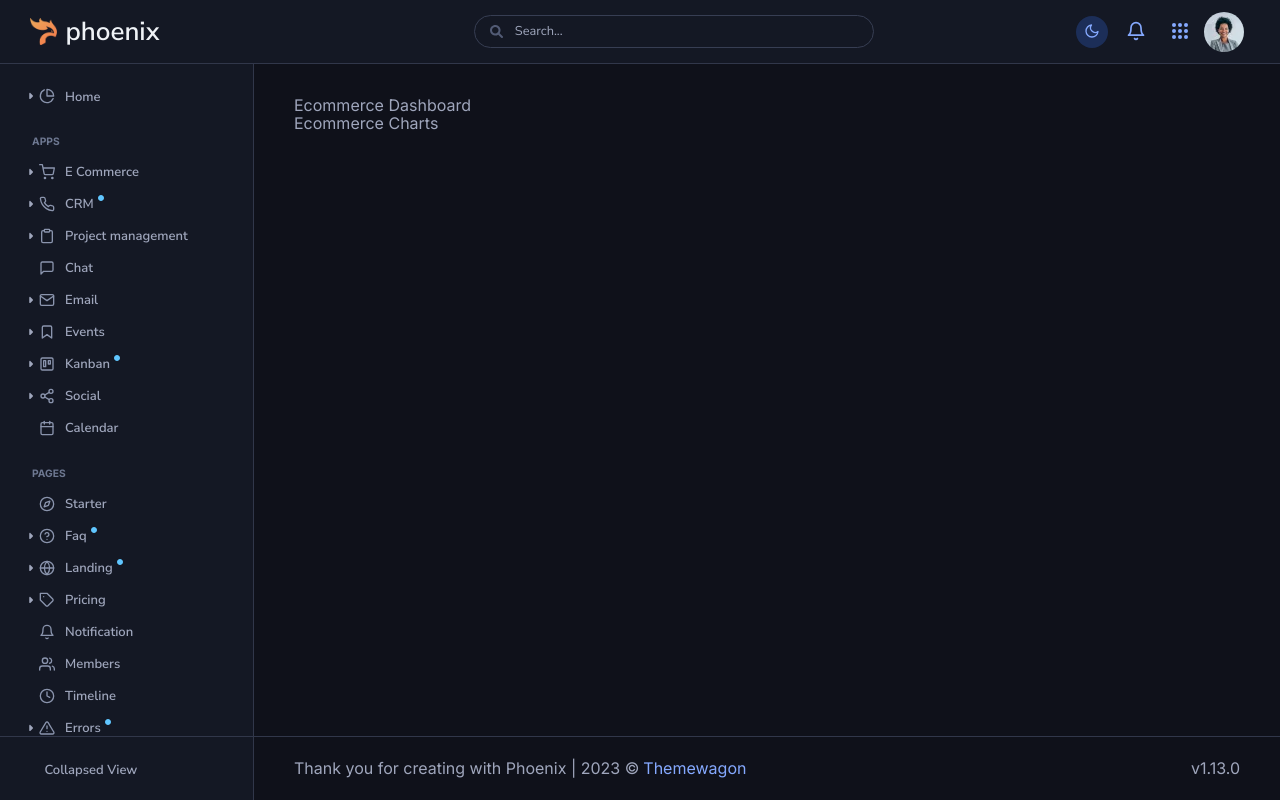
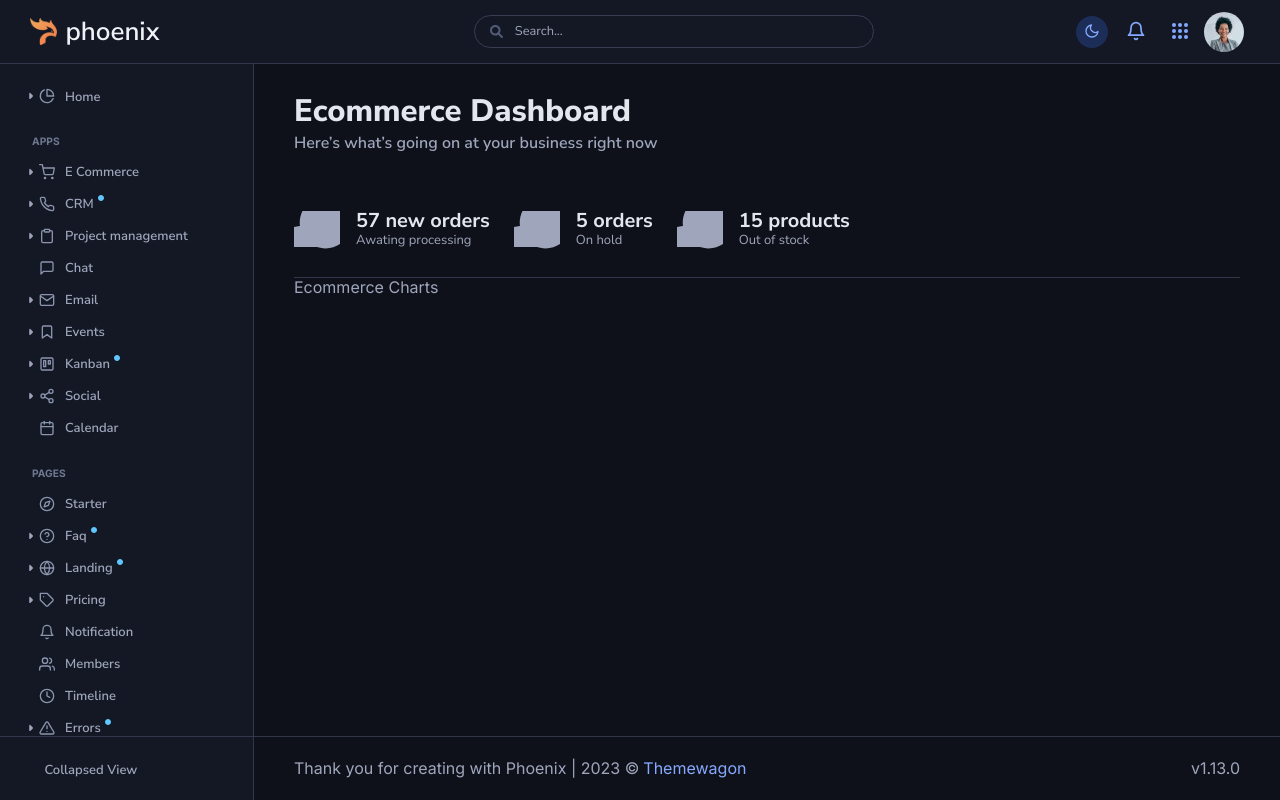
Before and after one commit to Sijonra/jda-admin-panel, a Next.js app: page / in a window 1280 px wide. Built offline with nearby package versions, Linux system fonts and the light colour scheme.

Commit message:
feat[JDA-0402]: add business block layout

```diff
--- a/components/EcommerceDashboard/Ecommerce.tsx
+++ b/components/EcommerceDashboard/Ecommerce.tsx
@@ -11,7 +11,6 @@ const cx = classNames.bind(styles);
 const Ecommerce: FC = () => {
 	return (
 		<section className={cx('ecommerce')}>
-			Ecommerce Dashboard
 			<EcommerceSells />
 			<EcommerceCharts />
 		</section>
--- a/components/EcommerceDashboard/EcommerceSells/EcommerceSells.module.scss
+++ b/components/EcommerceDashboard/EcommerceSells/EcommerceSells.module.scss
@@ -0,0 +1,74 @@
+@import '../../../styles/bundle.scss';
+
+.ecommerce-business {
+	&__title {
+		@include font;
+		font-size: 31px;
+		font-weight: 800;
+		line-height: 31px;
+		margin-bottom: 8px;
+		color: var(--phoenix-1100);
+	}
+	&__subtitle {
+		@include font;
+		font-size: 16px;
+		font-weight: 600;
+		line-height: 16px;
+		color: rgba(var(--phoenix-700-rgb), var(--phoenix-text-opacity)) !important;
+	}
+
+	&::after {
+		margin-top: 20px;
+		content: '';
+		display: block;
+		width: 100%;
+		height: 1px;
+		background-color: var(--phoenix-gray-200);
+	}
+}
+
+.business-list {
+	@include list-reset;
+	margin-top: 60px;
+	display: flex;
+	align-items: center;
+
+	li {
+		display: flex;
+
+		&:not(:last-child) {
+			margin-right: 24px;
+		}
+	}
+
+	&__icons {
+		position: relative;
+		margin-right: 16px;
+		height: 46px;
+		width: 46px;
+
+		.folder {
+			position: absolute;
+			bottom: 10px;
+			left: 0;
+			width: 40px;
+			height: 32px;
+		}
+	}
+
+	&__title {
+		@include font;
+		font-size: 20px;
+		font-weight: 700;
+		line-height: 20px;
+		color: var(--phoenix-1100);
+	}
+
+	&__subtitle {
+		@include font;
+		font-size: 13px;
+		font-weight: 400;
+		line-height: 19px;
+		color: rgba(var(--phoenix-700-rgb), var(--phoenix-text-opacity)) !important;
+	}
+}
--- a/components/EcommerceDashboard/EcommerceSells/EcommerceSells.tsx
+++ b/components/EcommerceDashboard/EcommerceSells/EcommerceSells.tsx
@@ -9,7 +9,160 @@ const cx = classNames.bind(styles);
 const EcommerceSells: FC = () => {
 	return (
 		<div className={cx('ecommerce-sells')}>
-			<div className={cx('ecommerce-sells__title')}></div>
+			<div className={cx('ecommerce-business')}>
+				<h2 className={cx('ecommerce-business__title')}>Ecommerce Dashboard</h2>
+				<h4 className={cx('ecommerce-business__subtitle')}>
+					Here’s what’s going on at your business right now
+				</h4>
+				<ul className={cx('business-list')}>
+					<li>
+						<div className={cx('business-list__icons')}>
+							<svg
+								className={cx('folder')}
+								data-fa-transform='down-4 rotate--10 left-4'
+								aria-hidden='true'
+								focusable='false'
+								data-prefix='fas'
+								data-icon='square'
+								role='img'
+								xmlns='http://www.w3.org/2000/svg'
+								viewBox='0 0 448 512'
+								data-fa-i2svg=''>
+								<g transform='translate(224 256)'>
+									<g transform='translate(-128, 128)  scale(1, 1)  rotate(-10 0 0)'>
+										<path
+											fill='currentColor'
+											d='M0 96C0 60.65 28.65 32 64 32H384C419.3 32 448 60.65 448 96V416C448 451.3 419.3 480 384 480H64C28.65 480 0 451.3 0 416V96z'
+											transform='translate(-224 -256)'></path>
+									</g>
+								</g>
+							</svg>
+							<svg
+								className={cx('circle')}
+								data-fa-transform='up-4 right-3 grow-2'
+								aria-hidden='true'
+								focusable='false'
+								data-prefix='fas'
+								data-icon='circle'
+								role='img'
+								xmlns='http://www.w3.org/2000/svg'
+								viewBox='0 0 512 512'
+								data-fa-i2svg=''>
+								<g transform='translate(256 256)'>
+									<g transform='translate(96, -128)  scale(1.125, 1.125)  rotate(0 0 0)'>
+										<path
+											fill='currentColor'
+											d='M512 256C512 397.4 397.4 512 256 512C114.6 512 0 397.4 0 256C0 114.6 114.6 0 256 0C397.4 0 512 114.6 512 256z'
+											transform='translate(-256 -256)'></path>
+									</g>
+								</g>
+							</svg>
+						</div>
+						<div>
+							<h5 className={cx('business-list__title')}>57 new orders</h5>
+							<p className={cx('business-list__subtitle')}>
+								Awating processing
+							</p>
+						</div>
+					</li>
+					<li>
+						<div className={cx('business-list__icons')}>
+							<svg
+								className={cx('folder')}
+								data-fa-transform='down-4 rotate--10 left-4'
+								aria-hidden='true'
+								focusable='false'
+								data-prefix='fas'
+								data-icon='square'
+								role='img'
+								xmlns='http://www.w3.org/2000/svg'
+								viewBox='0 0 448 512'
+								data-fa-i2svg=''>
+								<g transform='translate(224 256)'>
+									<g transform='translate(-128, 128)  scale(1, 1)  rotate(-10 0 0)'>
+										<path
+											fill='currentColor'
+											d='M0 96C0 60.65 28.65 32 64 32H384C419.3 32 448 60.65 448 96V416C448 451.3 419.3 480 384 480H64C28.65 480 0 451.3 0 416V96z'
+											transform='translate(-224 -256)'></path>
+									</g>
+								</g>
+							</svg>
+							<svg
+								className={cx('circle')}
+								data-fa-transform='up-4 right-3 grow-2'
+								aria-hidden='true'
+								focusable='false'
+								data-prefix='fas'
+								data-icon='circle'
+								role='img'
+								xmlns='http://www.w3.org/2000/svg'
+								viewBox='0 0 512 512'
+								data-fa-i2svg=''>
+								<g transform='translate(256 256)'>
+									<g transform='translate(96, -128)  scale(1.125, 1.125)  rotate(0 0 0)'>
+										<path
+											fill='currentColor'
+											d='M512 256C512 397.4 397.4 512 256 512C114.6 512 0 397.4 0 256C0 114.6 114.6 0 256 0C397.4 0 512 114.6 512 256z'
+											transform='translate(-256 -256)'></path>
+									</g>
+								</g>
+							</svg>
+						</div>
+						<div>
+							<h5 className={cx('business-list__title')}>5 orders</h5>
+							<p className={cx('business-list__subtitle')}>On hold</p>
+						</div>
+					</li>
+					<li>
+						<div className={cx('business-list__icons')}>
+							<svg
+								className={cx('folder')}
+								data-fa-transform='down-4 rotate--10 left-4'
+								aria-hidden='true'
+								focusable='false'
+								data-prefix='fas'
+								data-icon='square'
+								role='img'
+								xmlns='http://www.w3.org/2000/svg'
+								viewBox='0 0 448 512'
+								data-fa-i2svg=''>
+								<g transform='translate(224 256)'>
+									<g transform='translate(-128, 128)  scale(1, 1)  rotate(-10 0 0)'>
+										<path
+											fill='currentColor'
+											d='M0 96C0 60.65 28.65 32 64 32H384C419.3 32 448 60.65 448 96V416C448 451.3 419.3 480 384 480H64C28.65 480 0 451.3 0 416V96z'
+											transform='translate(-224 -256)'></path>
+									</g>
+								</g>
+							</svg>
+							<svg
+								className={cx('circle')}
+								data-fa-transform='up-4 right-3 grow-2'
+								aria-hidden='true'
+								focusable='false'
+								data-prefix='fas'
+								data-icon='circle'
+								role='img'
+								xmlns='http://www.w3.org/2000/svg'
+								viewBox='0 0 512 512'
+								data-fa-i2svg=''>
+								<g transform='translate(256 256)'>
+									<g transform='translate(96, -128)  scale(1.125, 1.125)  rotate(0 0 0)'>
+										<path
+											fill='currentColor'
+											d='M512 256C512 397.4 397.4 512 256 512C114.6 512 0 397.4 0 256C0 114.6 114.6 0 256 0C397.4 0 512 114.6 512 256z'
+											transform='translate(-256 -256)'></path>
+									</g>
+								</g>
+							</svg>
+						</div>
+						<div>
+							<h5 className={cx('business-list__title')}>15 products</h5>
+							<p className={cx('business-list__subtitle')}>Out of stock</p>
+						</div>
+					</li>
+				</ul>
+			</div>
 		</div>
 	);
 };
```
